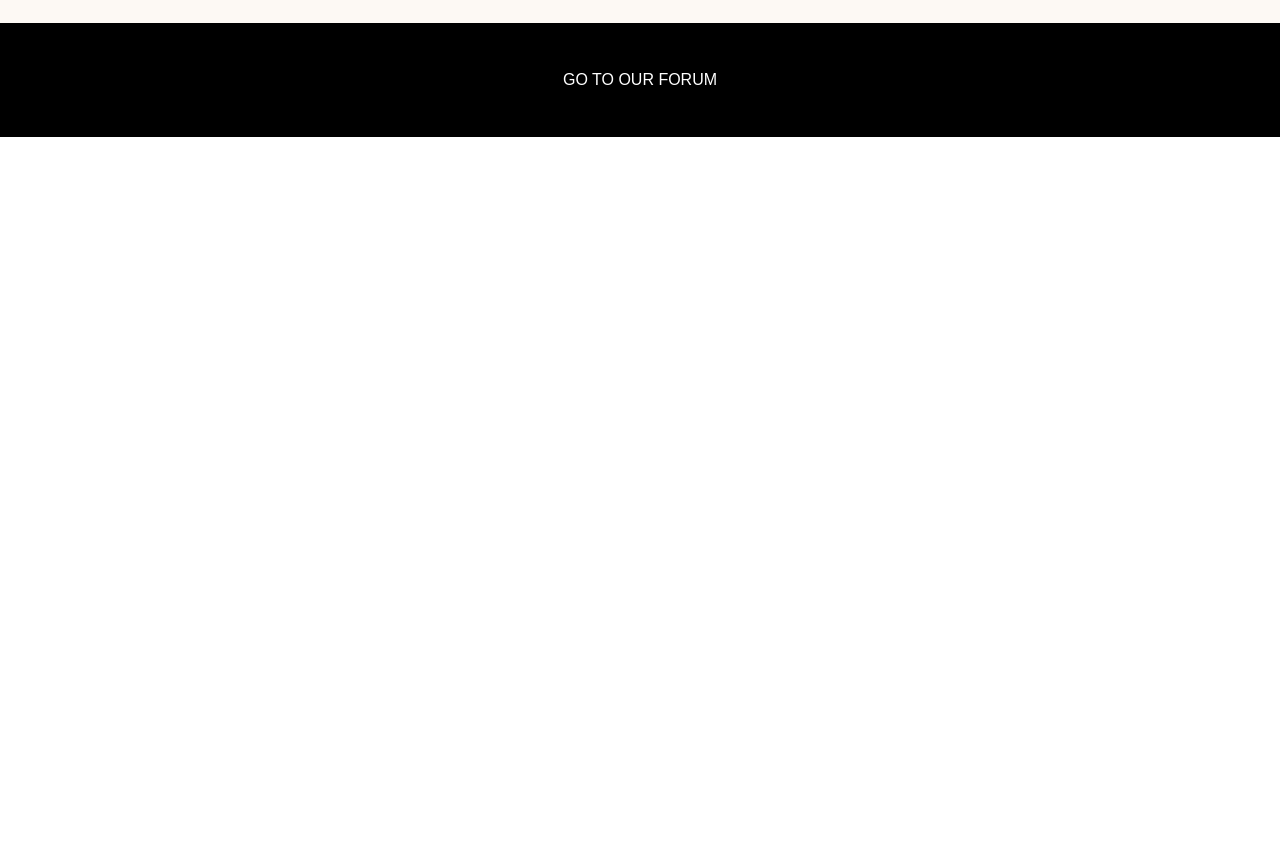
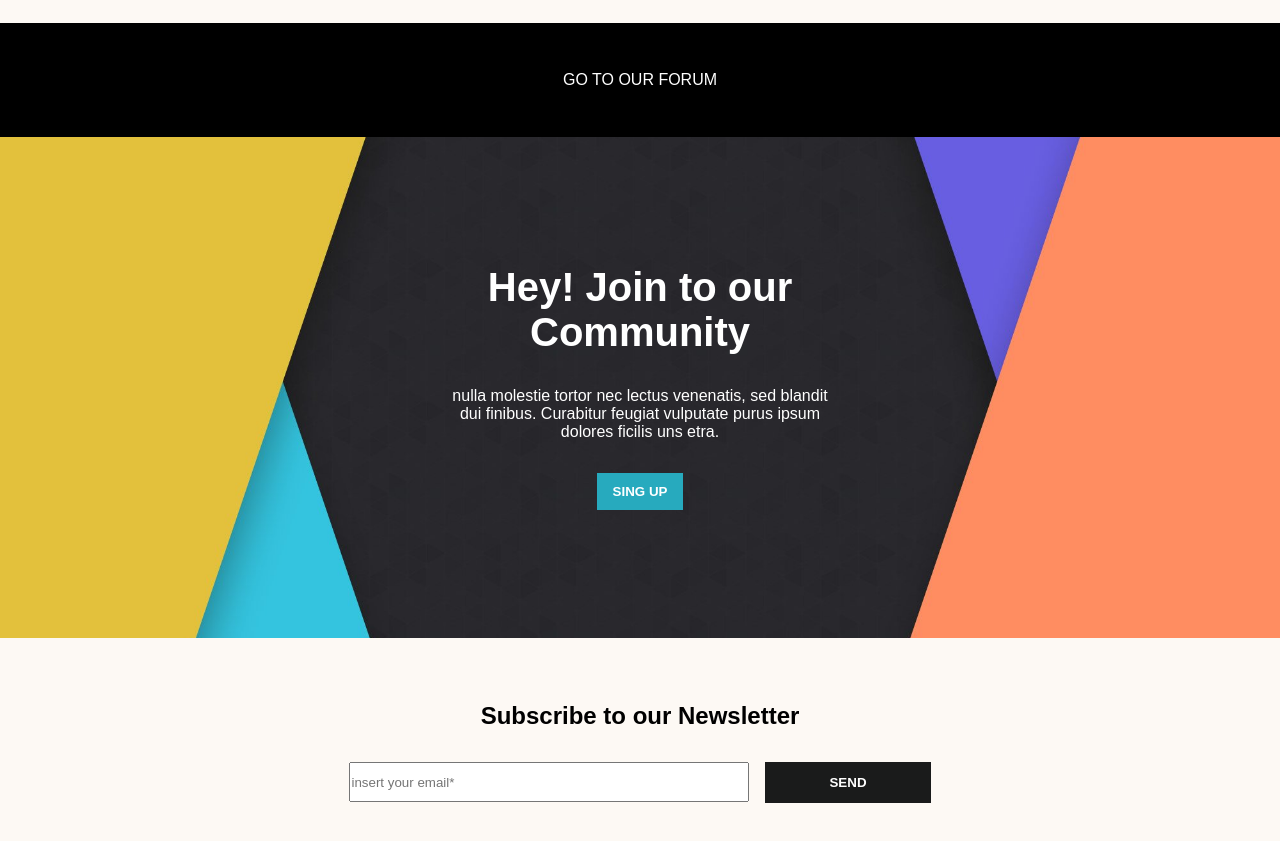
Before and after one commit to LLPROG/proj-html-vuejs, a Vue app: page / in a window 1280 px wide. Shown: the part 4540-5381 px from the top of the page. Before the commit the page ends 4677 px from the top, so only its background shows below. Built offline with nearby package versions, Linux system fonts and the light colour scheme.

Commit message:
add join community component

```diff
--- a/src/App.vue
+++ b/src/App.vue
@@ -4,7 +4,7 @@
     <hero-comp />
     <news-comp />
     <forum-comp />
-    <comunity-comp />
+    <community-comp />
     <footer-comp />
   </div>
 </template>
@@ -14,7 +14,7 @@ import HeaderComp from './components/HeaderComp.vue'
 import HeroComp from './components/HeroComp.vue'
 import NewsComp from './components/NewsComp.vue'
 import ForumComp from './components/ForumComp.vue'
-import ComunityComp from './components/ComunityComp.vue'
+import CommunityComp from './components/CommunityComp.vue'
 import FooterComp from './components/FooterComp.vue'
 
 export default {
@@ -24,7 +24,7 @@ export default {
     HeroComp,
     NewsComp,
     ForumComp,
-    ComunityComp,
+    CommunityComp,
     FooterComp
   }
 }
--- /dev/null
+++ b/src/components/CommunityComp.vue
@@ -0,0 +1,83 @@
+<template>
+  <div>
+    <div class="join-section">
+
+      <div class="content">
+        <!-- title community -->
+        <h1>
+          Hey! Join to our Community
+        </h1>
+        <p>
+          nulla molestie tortor nec lectus venenatis, sed blandit dui finibus. Curabitur feugiat vulputate purus ipsum dolores ficilis uns etra.
+        </p>
+        <button class="btn btn-blue">
+          sing up <!--arrow-->
+        </button>
+
+      </div>
+
+    </div>
+    <div class="subscribe-section">
+      <h2>
+        Subscribe to our Newsletter
+      </h2>
+
+      <div class="form">
+        <input type="email" placeholder="insert your email*">
+        <button class="btn btn-shark">
+          send
+        </button>
+      </div>
+    </div>
+  </div>
+</template>
+
+<script>
+export default {
+  name: 'CommunityComp'
+}
+</script>
+
+<style lang="scss" scoped>
+@import '../assets/style.scss';
+.join-section {
+  width: 100%;
+  padding: 8rem 0;
+  text-align: center;
+  background-image: url('../assets/img/join_now_cta_bg.jpg');
+  background-position: center center;
+  background-size: cover;
+  color: white;
+  .content {
+    width: 30%;
+    margin: 0 auto;
+    text-align: center;
+    h1 {
+      font-size: 2.5em;
+      margin-bottom: 2rem;
+    }
+    p {
+      margin-bottom: 2rem;
+    }
+  }
+}
+.subscribe-section {
+  padding: 4rem 0;
+  text-align: center;
+  background-color: $bizarre;
+  h2 {
+    margin-bottom: 2rem;
+  }
+  .form {
+    input {
+      display: inline-block;
+      margin-right: 1rem;
+      height: 2.5rem;
+      width: 25rem;
+    }
+    .btn {
+      padding: 0.8rem 4rem;
+    }
+  }
+}
+</style>
--- a/src/components/NewsComp.vue
+++ b/src/components/NewsComp.vue
@@ -277,6 +277,8 @@ export default {
             @include flexbox(none, none, none);
             img {
               width: 40%;
+              height: 7rem;
+              object-fit: cover;
               margin-right: 1rem;
             }
             span {
```
Also changed, not shown: src/components/ComunityComp.vue (deleted).
